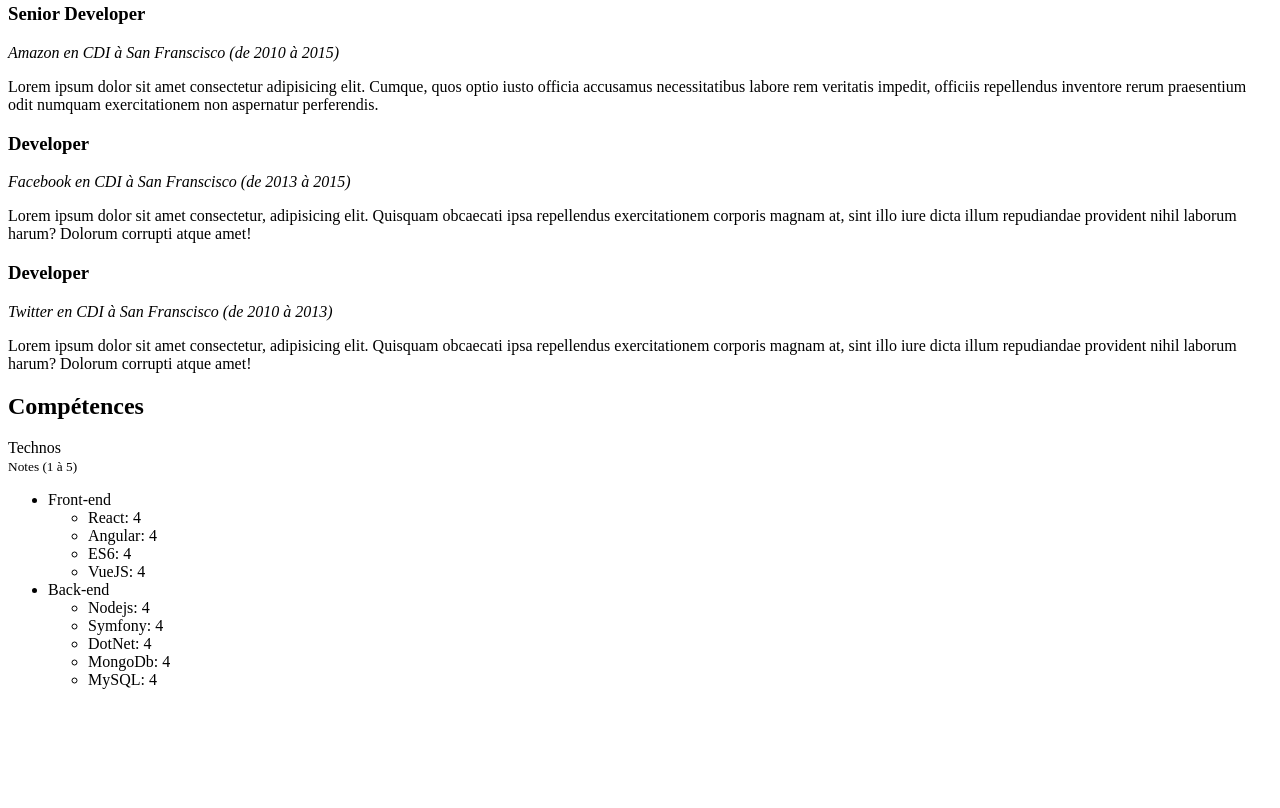
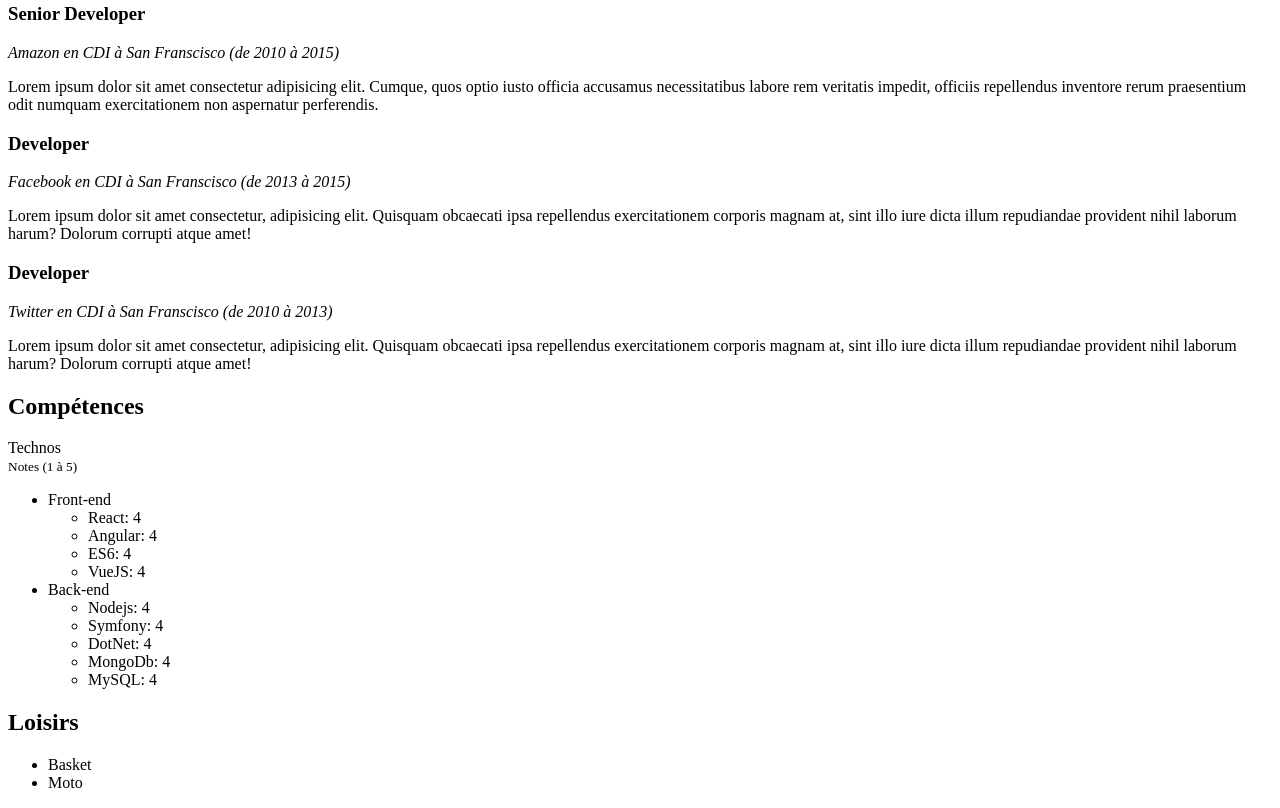
Before and after one commit to samuel-gomez/formation-front-end, a plain HTML site: page index.html in a window 1280 px wide. Shown: the part 434-1242 px from the top of the page. Before the commit the page ends 1139 px from the top, so only its background shows below. Drawn offline with Linux system fonts and the light colour scheme.

Commit message:
Ajout de la section loisir html

```diff
--- a/index.html
+++ b/index.html
@@ -122,6 +122,14 @@
           </ul>
         </section>
 
+        <section id="oth">
+          <h2>Loisirs</h2>
+          <ul>
+            <li>Basket</li>
+            <li>Moto</li>
+          </ul>
+        </section>
+
       </article>
     </main>
   </body>
```
